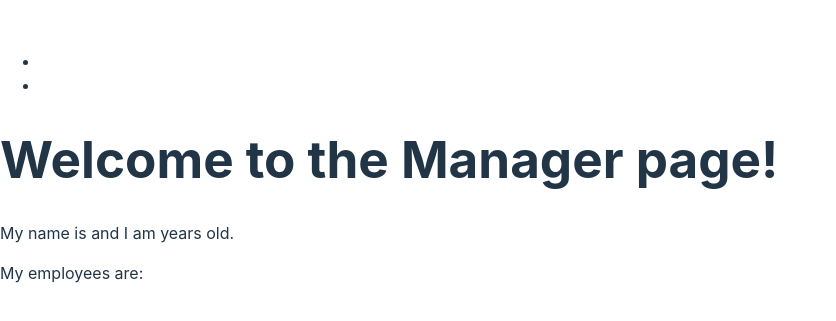
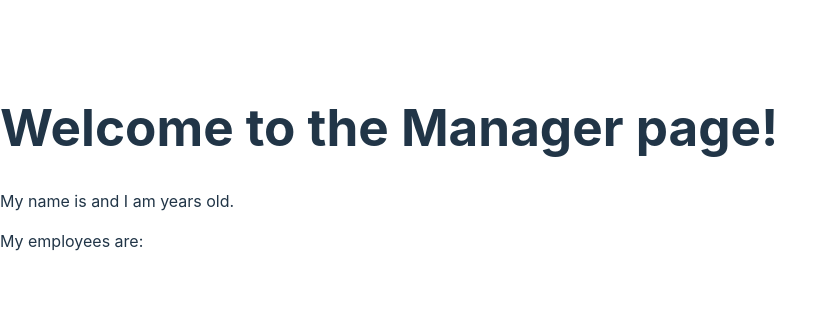
Before and after one commit to csce-315-331-2023c/project-3-905_03, a React (Vite) app in the folder front/vite-project/: page /manager in a window 1280 px wide. Shown: the part 233-554 px from the top of the page, without its empty margins (0-836 px from the left). Built offline with nearby package versions, Linux system fonts and the light colour scheme.

Commit message:
minor wording changes for errors

```diff
--- a/front/vite-project/src/Manager.tsx
+++ b/front/vite-project/src/Manager.tsx
@@ -1,19 +1,11 @@
 import React from 'react';
 
-type Props = {
-  name: string;
-  age: number;
-  employees: string[];
-};
-
-const Manager: React.FC<Props> = () => {
+const Manager: React.FC = () => {
   return (
     <div>
       <h1>Welcome to the Manager page!</h1>
       <p>My name is and I am  years old.</p>
       <p>My employees are:</p>
-      <ul>
-      </ul>
     </div>
   );
 };
--- a/front/vite-project/src/Menu.tsx
+++ b/front/vite-project/src/Menu.tsx
@@ -11,15 +11,8 @@ interface MenuProps {
 
 const Menu: React.FC<MenuProps> = ({ items }) => {
   return (
-    <nav>
-      <ul>
-        {items.map((item) => (
-          <li key={item.link}>
-            <a href={item.link}>{item.name}</a>
-          </li>
-        ))}
-      </ul>
-    </nav>
+    <>
+    </>
   );
 };
 
```
